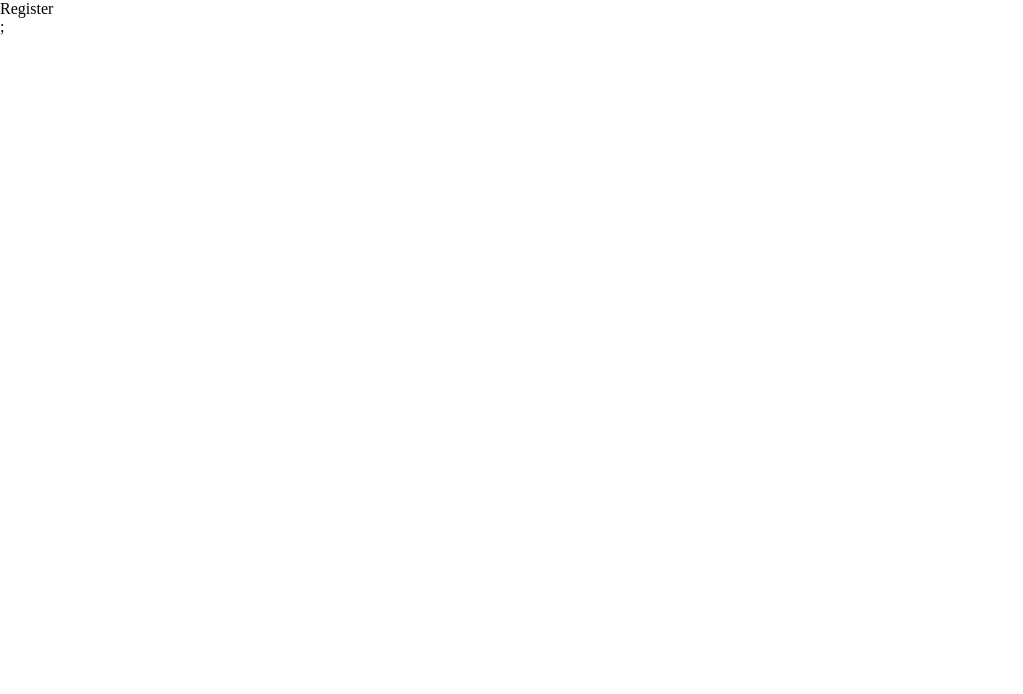
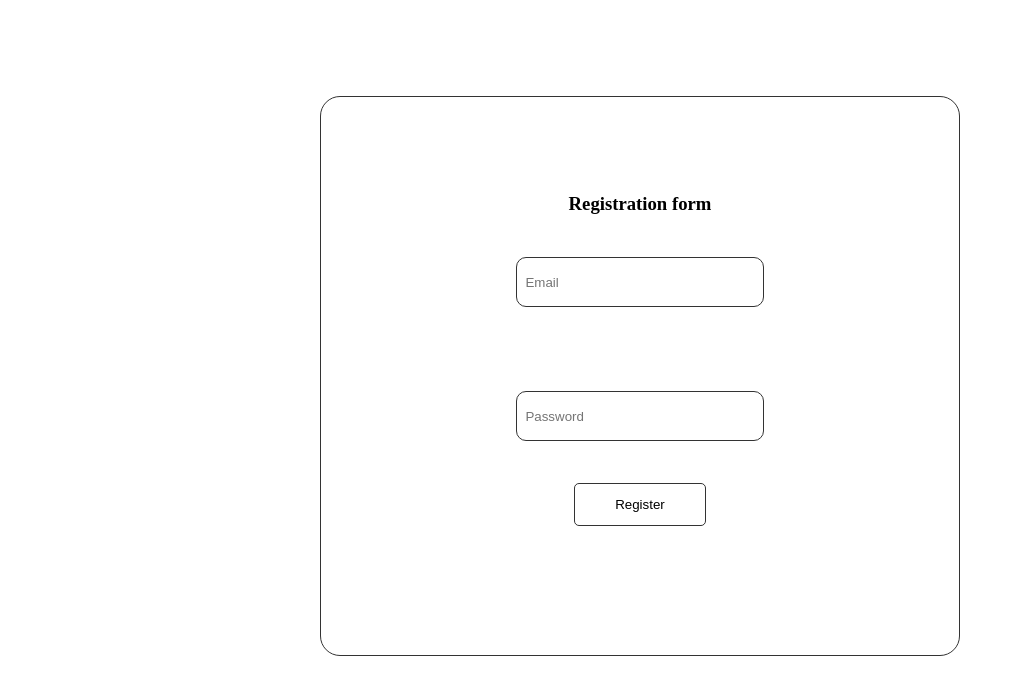
Before and after one commit to Mohammad-jf/next-authentication-authorization, a Next.js app: page /users/Register in a window 1280 px wide. Shown: the top 694 px of the page, without its empty margins (0-1023 px from the left). Built offline with nearby package versions, Linux system fonts and the light colour scheme.

Commit message:
form section

```diff
--- /dev/null
+++ b/components/templates/RegisterPage.jsx
@@ -0,0 +1,48 @@
+
+import React, { useState } from 'react'
+
+const RegisterPage = () => {
+    const [email, setEmail] = useState('');
+    const [password, setPassword] = useState('');
+
+
+    const saveHandler = async () => {
+        const res = await fetch('/api/user/register', {
+            method: "POST",
+            body: JSON.stringify({ email, password }),
+            headers: { "Content-Type": 'application/json' }
+        });
+
+        const data = await res.json();
+        console.log(data);
+        setEmail('')
+        setPassword('')
+    }
+    return (
+        <div className='form-container'>
+            <h3>Registration form</h3>
+            <div className='form-group' >
+                <input
+                    placeholder='Email'
+                    type="email"
+                    name='email'
+                    value={email}
+                    onChange={(e) => setEmail(e.target.value)} />
+            </div>
+
+            <div className='form-group'>
+                <input
+                    placeholder='Password'
+                    type="password"
+                    name='password'
+                    value={password}
+                    onChange={(e) => setPassword(e.target.value)} />
+
+            </div>
+
+            <button className='btn' onClick={saveHandler}>Register</button>
+        </div>
+    )
+}
+
+export default RegisterPage
--- a/pages/_app.js
+++ b/pages/_app.js
@@ -9,7 +9,7 @@ export default function App({ Component, pageProps }) {
         <meta name='description' content='learnin auth' />
         <meta name='viewport' content='width=device-width, initial-scale=1' />
       </Head>
-      <Component {...pageProps} />;
+      <Component {...pageProps} />
     </>
   );
 }
--- a/pages/users/Register.jsx
+++ b/pages/users/Register.jsx
@@ -1,8 +1,8 @@
-import React from 'react'
+import RegisterPage from '@/components/templates/RegisterPage'
 
 const Register = () => {
     return (
-        <div>Register</div>
+        <RegisterPage />
     )
 }
 
--- a/styles/globals.css
+++ b/styles/globals.css
@@ -1,4 +1,3 @@
-
 * {
   box-sizing: border-box;
   padding: 0;
@@ -11,8 +10,55 @@ body {
   overflow-x: hidden;
 }
 
-
 a {
   color: inherit;
   text-decoration: none;
 }
+
+.form-container {
+  margin: auto;
+  margin-top: 6rem;
+  padding-top: 6rem;
+  width: 50vw;
+  height: 70vh;
+  display: flex;
+  flex-direction: column;
+  align-items: center;
+  border: 1px solid #333;
+  border-radius: 20px;
+}
+
+.form-group {
+  display: flex;
+  flex-direction: column;
+  align-items: center;
+  width: 100%;
+  padding: 10px;
+  margin: 2rem;
+}
+
+.form-group input {
+  padding: 8px;
+  width: 40%;
+  height: 50px;
+  border: 1px solid #333;
+  border-radius: 10px;
+}
+
+.form-group input:focus {
+  outline: none;
+}
+
+.btn {
+  padding: 13px 40px;
+  border-radius: 5px;
+  border: 1px solid #333;
+  background-color: #fff;
+  cursor: pointer;
+  transition: 0.3s all ease-in;
+}
+
+.btn:hover {
+  background-color: #333;
+  color: #fff;
+}
```
Also changed, not shown: pages/index.js (+5 -2 lines).
